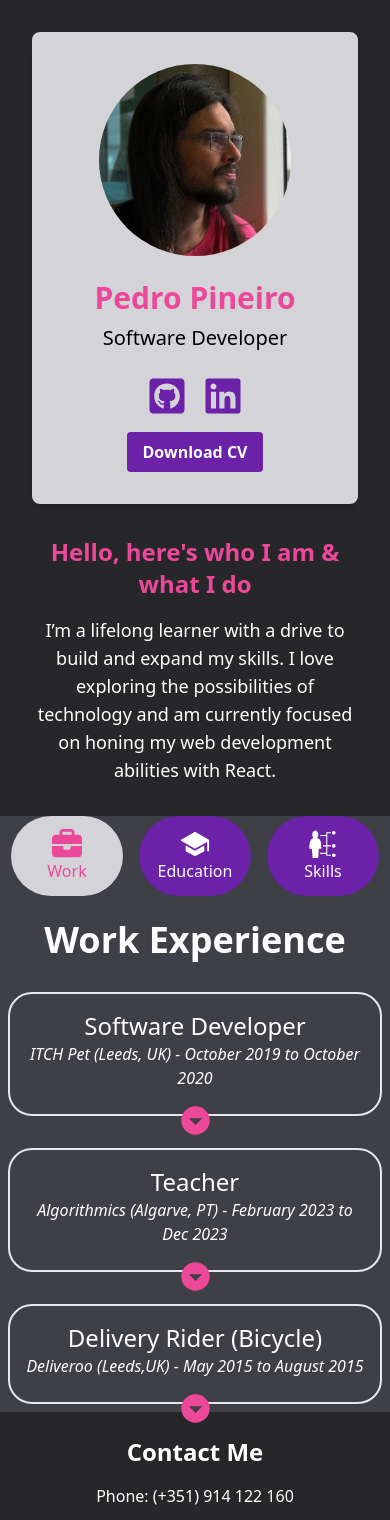
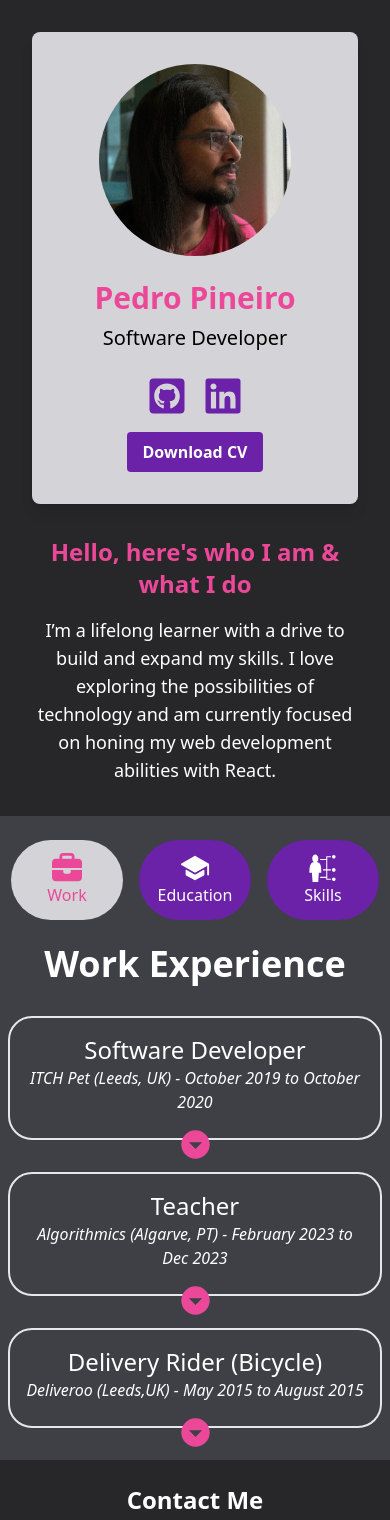
Before and after one commit to beboPepe/cv-landing-page, a React (Vite) app: page / in a window 390 px wide. Shown: the top 1520 px of the page. Built offline with nearby package versions, Linux system fonts and the light colour scheme.

Commit message:
added missing padding on content selection

```diff
--- a/src/components/ContentSelection.tsx
+++ b/src/components/ContentSelection.tsx
@@ -26,7 +26,7 @@
   const [selectedComponent, setSelectedComponent] = useState(1);
 
   return (
-    <div className="bg-zinc-700 sm:p-8">
+    <div className="bg-zinc-700 py-6 sm:p-8">
       {/* Button Section */}
       <div className="flex justify-center space-x-4 mb-4">
         <button
```
